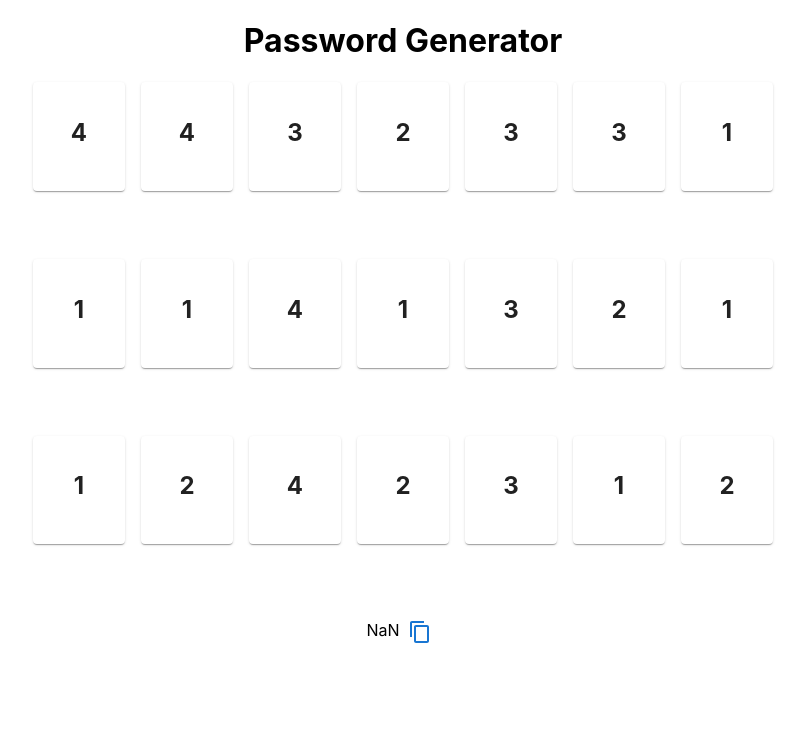
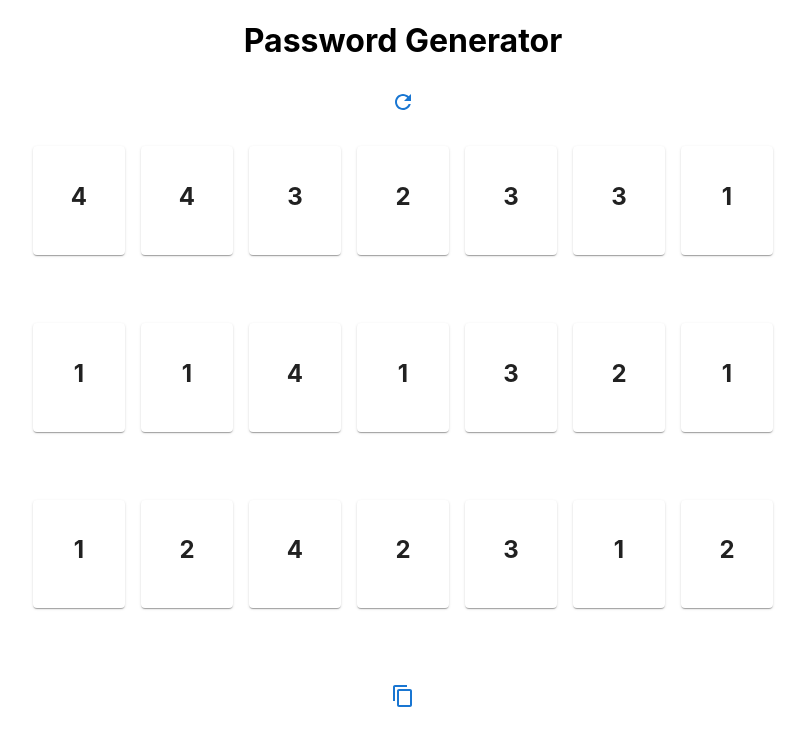
Before and after one commit to dukeydd/pwd-gen, a React (Create React App) app in the folder frontend/: page / in a window 1280 px wide. Shown: the top 746 px of the page, without its empty margins (237-1042 px from the left). Built offline with nearby package versions, Linux system fonts and the light colour scheme; no server answers.

Commit message:
Refresh button (#6)
* add refresh button

* only show password when complete

```diff
--- a/frontend/src/App.js
+++ b/frontend/src/App.js
@@ -6,7 +6,7 @@ import Grid from '@mui/material/Grid';
 import { makeStyles } from '@mui/styles';
 import IconButton from '@mui/material/IconButton';
 import ContentCopyIcon from '@mui/icons-material/ContentCopy';
-
+import RefreshIcon from '@mui/icons-material/Refresh';
 
 const useStyles = makeStyles({
   wordItem: {
@@ -36,6 +36,7 @@ function App() {
   }, []);
 
   useEffect(() => {
+    setPasswd(''); // stops page reading NaN when loading
     for (const key of Object.keys(numbers)) {
 
       if ( typeof numbers[key] !== 'undefined' && numbers[key] ) {
@@ -52,13 +53,28 @@ function App() {
   }, [numbers]);
 
   useEffect(() => {
-    setPasswd(words.one + words.two + words.three);
+    if ( typeof words.one !== 'undefined' && words.one !== '' &&
+          typeof words.two !== 'undefined' && words.two !== '' &&
+          typeof words.three !== 'undefined' && words.three !== '' ) {
+      setPasswd(words.one + words.two + words.three);
+    }
   }, [words]);
 
   return (
     <div className="App">
       <h1> Password Generator </h1>
       <Grid container spacing={2} rowSpacing={3}>
+        <Grid item xs={12}>
+          <IconButton color="primary"
+                      aria-label="copy"
+                      component="span"
+                      onClick={() => {
+                        setPasswd('')
+                        setWords({one: '', two: '', three: ''})
+                        setNumbers({one: getSevenRandomInt(), two: getSevenRandomInt(), three: getSevenRandomInt()})}}>
+            <RefreshIcon />
+          </IconButton>
+        </Grid>
         <Grid item xs={12}>
           <GridTiles numbers={numbers.one}/>
         </Grid>
@@ -79,7 +95,8 @@ function App() {
         </Grid>
         <Grid item xs={12}>
         { passwd }
-        <IconButton color="primary" aria-label="copy" component="span" onClick={() => {navigator.clipboard.writeText(passwd)}}>
+        <IconButton color="primary" aria-label="copy" component="span"
+                    onClick={() => {navigator.clipboard.writeText(passwd)}}>
           <ContentCopyIcon />
         </IconButton>
         </Grid>
```
